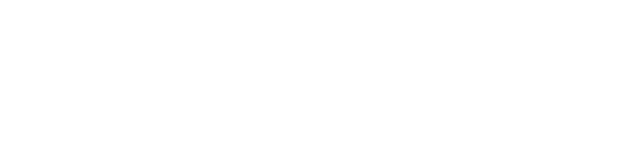
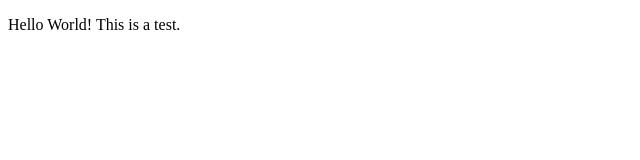
Before and after one commit to zbyszek-bulecki/kurs-gita4, a plain HTML site: page index.html in a window 1280 px wide. Shown: the whole page, without its empty margins (0-640 px from the left). Drawn offline with Linux system fonts and the light colour scheme.

Commit message:
Update index.html

```diff
--- a/index.html
+++ b/index.html
@@ -4,7 +4,10 @@
     <meta charset="UTF-8">
     <meta http-equiv="X-UA-Compatible" content="IE=edge">
     <meta name="viewport" content="width=device-width, initial-scale=1.0">
-    <title>InfoShare Academy Git Course Test Page</title>
+    <title>InfoShare Academy Git Course</title>
+    <p>
+        Hello World! This is a test.
+    </p>
 </head>
 <body>
 
```
